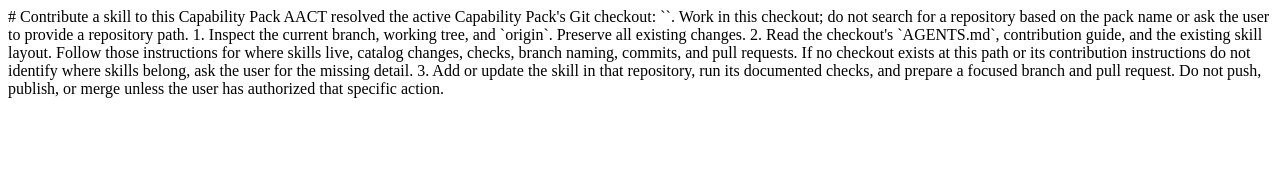
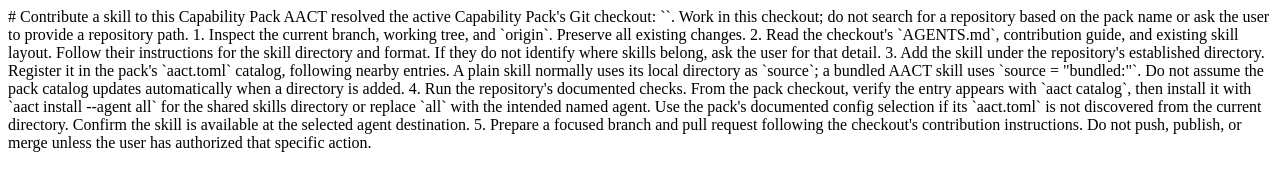
Before and after one commit to paulharkink/another-agent-capability-toolkit, a website: page packages/contribute-skills/SKILL.md.mustache in a window 1280 px wide. Drawn offline with nearby package versions, Linux system fonts and the light colour scheme; files that its build step writes are made by us from their sources.

Commit message:
docs: explain catalog registration and skill install
Agent-Conversation: platform=Codex Desktop; stable-id=unavailable; start=2026-11-17 Europe/Amsterdam; project=another-agent-capability-toolkit; opening-message=Add a bundled parameterized skill for contributing skills to the active Capability Pack.

```diff
--- a/packages/contribute-skills/SKILL.md.mustache
+++ b/packages/contribute-skills/SKILL.md.mustache
@@ -11,11 +11,20 @@ repository based on the pack name or ask the user to provide a repository path.
 
 1. Inspect the current branch, working tree, and `origin`. Preserve all
    existing changes.
-2. Read the checkout's `AGENTS.md`, contribution guide, and the existing skill
-   layout. Follow those instructions for where skills live, catalog changes,
-   checks, branch naming, commits, and pull requests. If no checkout exists at
-   this path or its contribution instructions do not identify where skills
-   belong, ask the user for the missing detail.
-3. Add or update the skill in that repository, run its documented checks, and
-   prepare a focused branch and pull request. Do not push, publish, or merge
-   unless the user has authorized that specific action.
+2. Read the checkout's `AGENTS.md`, contribution guide, and existing skill
+   layout. Follow their instructions for the skill directory and format. If
+   they do not identify where skills belong, ask the user for that detail.
+3. Add the skill under the repository's established directory. Register it in
+   the pack's `aact.toml` catalog, following nearby entries. A plain skill
+   normally uses its local directory as `source`; a bundled AACT skill uses
+   `source = "bundled:<capability-id>"`. Do not assume the pack catalog updates
+   automatically when a directory is added.
+4. Run the repository's documented checks. From the pack checkout, verify the
+   entry appears with `aact catalog`, then install it with
+   `aact install <capability-id> --agent all` for the shared skills directory
+   or replace `all` with the intended named agent. Use the pack's documented
+   config selection if its `aact.toml` is not discovered from the current
+   directory. Confirm the skill is available at the selected agent destination.
+5. Prepare a focused branch and pull request following the checkout's
+   contribution instructions. Do not push, publish, or merge unless the user
+   has authorized that specific action.
```
